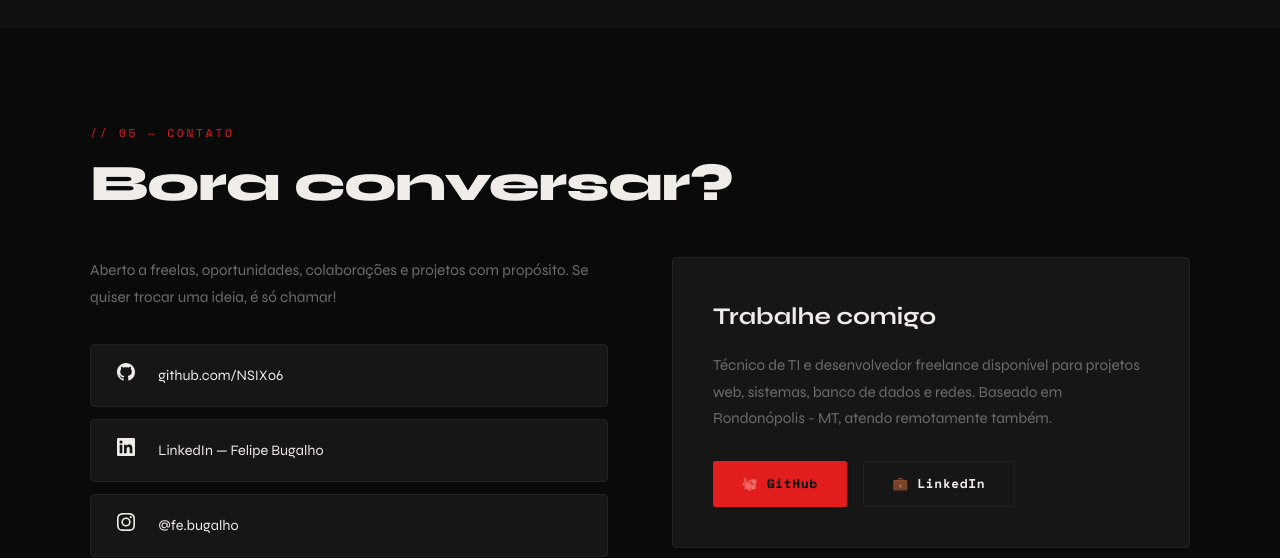
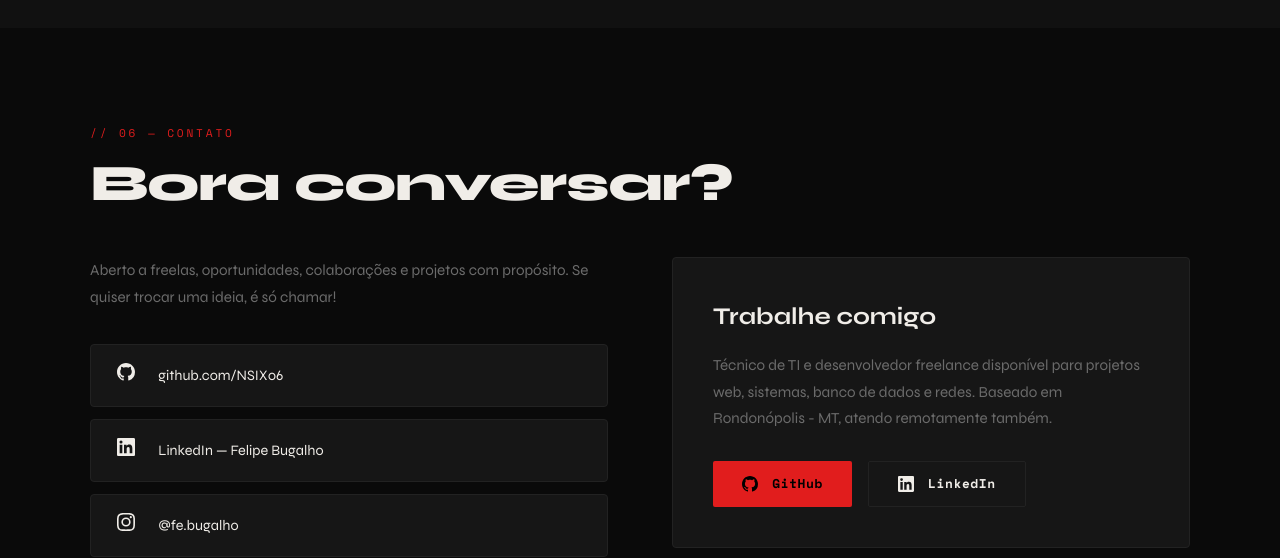
Before and after one commit to NSIX06/Portfolio, a React (Vite) app: page / in a window 1280 px wide. Shown: the part 5320-5878 px from the top of the page. Built offline with nearby package versions, Linux system fonts and the light colour scheme; no server answers.

Commit message:
Update Contact.jsx

```diff
--- a/src/components/Contact/Contact.jsx
+++ b/src/components/Contact/Contact.jsx
@@ -8,11 +8,10 @@
   return (
     <section id="contato" className="section section--bg" aria-labelledby="contact-heading">
       <div className="container reveal" ref={ref}>
-       <p className={styles.sectionLabel}>// 05 — contato</p>
+        <p className={styles.sectionLabel}>// 06 — contato</p>
         <h2 id="contact-heading" className={styles.sectionTitle}>Bora conversar?</h2>
 
         <div className={styles.grid}>
-          {/* Social links */}
           <div>
             <p className={styles.intro}>
               Aberto a freelas, oportunidades, colaborações e projetos com propósito.
@@ -30,11 +29,14 @@
                       className={styles.socialLink}
                       aria-label={s.ariaLabel}
                     >
-                      <span className={styles.socialIcon} aria-hidden="true">{s.icon}</span>
+                      <span className={styles.socialIcon} aria-hidden="true">
+                        {s.icon}
+                      </span>
                       {s.label}
                     </a>
                   </li>
                 ))}
+
                 <li>
                   <a
                     href="https://www.escoladeskatedobob.org.br/"
@@ -51,14 +53,15 @@
             </nav>
           </div>
 
-          {/* CTA card */}
           <aside className={styles.ctaCard} aria-label="Trabalhe comigo">
             <h3 className={styles.ctaTitle}>Trabalhe comigo</h3>
+
             <p className={styles.ctaText}>
               Técnico de TI e desenvolvedor freelance disponível para projetos web,
               sistemas, banco de dados e redes. Baseado em Rondonópolis&nbsp;-&nbsp;MT,
               atendo remotamente também.
             </p>
+
             <div className={styles.ctaBtns}>
               <a
                 href="https://github.com/NSIX06"
@@ -67,8 +70,12 @@
                 className={styles.btnPrimary}
                 aria-label="Ver GitHub"
               >
-                🐙 GitHub
+                <svg width="16" height="16" viewBox="0 0 24 24" fill="currentColor" style={{ marginRight: '.4rem' }}>
+                  <path d="M12 0C5.37 0 0 5.37 0 12c0 5.31 3.435 9.795 8.205 11.385.6.105.825-.255.825-.57 0-.285-.015-1.23-.015-2.235-3.015.555-3.795-.735-4.035-1.41-.135-.345-.72-1.41-1.23-1.695-.42-.225-1.02-.78-.015-.795.945-.015 1.62.87 1.845 1.23 1.08 1.815 2.805 1.305 3.495.99.105-.78.42-1.305.765-1.605-2.67-.3-5.46-1.335-5.46-5.925 0-1.305.465-2.385 1.23-3.225-.12-.3-.54-1.53.12-3.18 0 0 1.005-.315 3.3 1.23.96-.27 1.98-.405 3-.405s2.04.135 3 .405c2.295-1.56 3.3-1.23 3.3-1.23.66 1.65.24 2.88.12 3.18.765.84 1.23 1.905 1.23 3.225 0 4.605-2.805 5.625-5.475 5.925.435.375.81 1.095.81 2.22 0 1.605-.015 2.895-.015 3.3 0 .315.225.69.825.57A12.02 12.02 0 0 0 24 12c0-6.63-5.37-12-12-12z" />
+                </svg>
+                GitHub
               </a>
+
               <a
                 href="https://www.linkedin.com/in/felipe-bugalho-089083269/"
                 target="_blank"
@@ -76,7 +83,10 @@
                 className={styles.btnGhost}
                 aria-label="Ver LinkedIn"
               >
-                💼 LinkedIn
+                <svg width="16" height="16" viewBox="0 0 24 24" fill="currentColor" style={{ marginRight: '.4rem' }}>
+                  <path d="M20.447 20.452h-3.554v-5.569c0-1.328-.027-3.037-1.852-3.037-1.853 0-2.136 1.445-2.136 2.939v5.667H9.351V9h3.414v1.561h.046c.477-.9 1.637-1.85 3.37-1.85 3.601 0 4.267 2.37 4.267 5.455v6.286zM5.337 7.433a2.062 2.062 0 0 1-2.063-2.065 2.064 2.064 0 1 1 2.063 2.065zm1.782 13.019H3.555V9h3.564v11.452zM22.225 0H1.771C.792 0 0 .774 0 1.729v20.542C0 23.227.792 24 1.771 24h20.451C23.2 24 24 23.227 24 22.271V1.729C24 .774 23.2 0 22.222 0h.003z" />
+                </svg>
+                LinkedIn
               </a>
             </div>
           </aside>
```
